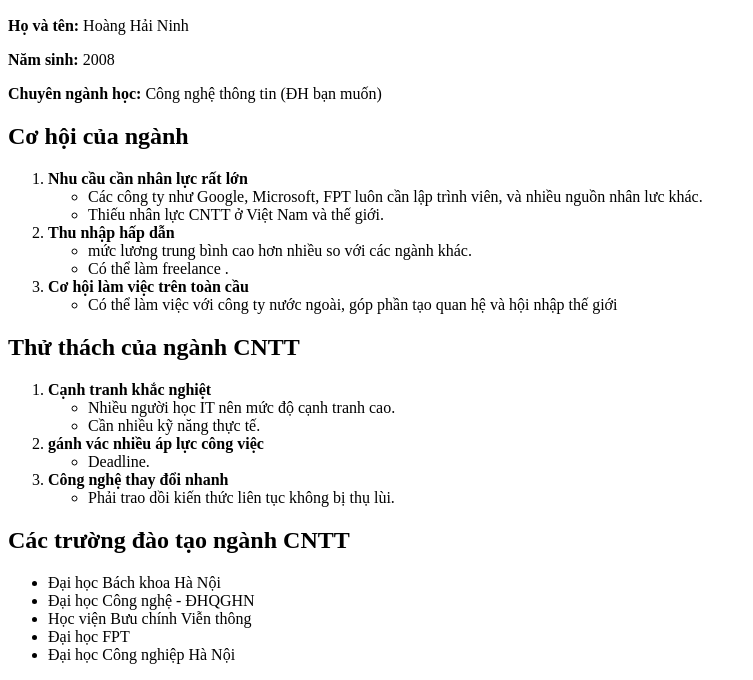
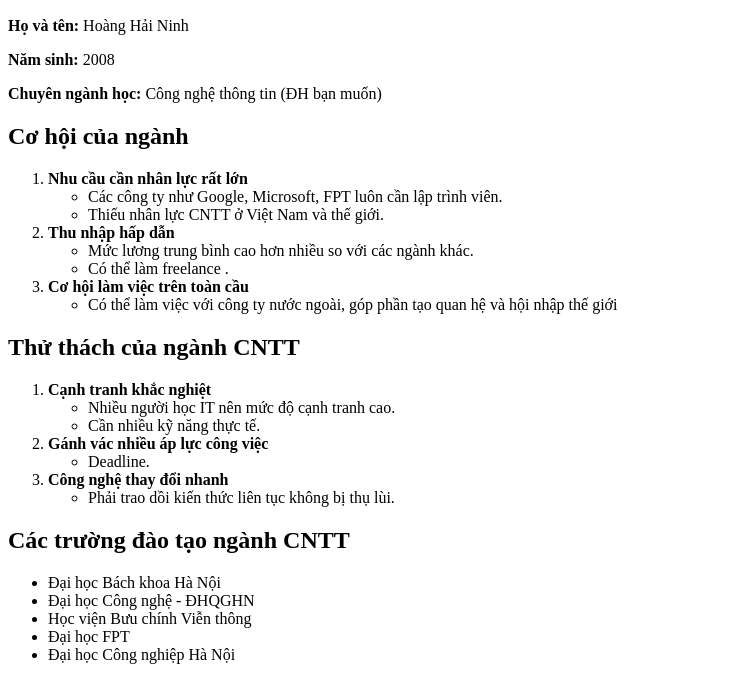
Before and after one commit to ninhhoang-hub/nganhcongnghethongtinn, a plain HTML site: page index.html in a window 1280 px wide. Shown: the part 170-850 px from the top of the page, without its empty margins (0-753 px from the left). Drawn offline with Linux system fonts and the light colour scheme.

Commit message:
Correct capitalization and phrasing in index.html

```diff
--- a/index.html
+++ b/index.html
@@ -21,7 +21,7 @@
       <li>
         <strong>Nhu cầu cần nhân lực rất lớn</strong>
         <ul>
-          <li>Các công ty như Google, Microsoft, FPT luôn cần lập trình viên, và nhiều nguồn nhân lưc khác.</li>
+          <li>Các công ty như Google, Microsoft, FPT luôn cần lập trình viên.</li>
           <li>Thiếu nhân lực CNTT ở Việt Nam và thế giới.</li>
         </ul>
       </li>
@@ -29,7 +29,7 @@
       <li>
         <strong>Thu nhập hấp dẫn</strong>
         <ul>
-          <li>mức lương trung bình cao hơn nhiều so với các ngành khác.</li>
+          <li>Mức lương trung bình cao hơn nhiều so với các ngành khác.</li>
           <li>Có thể làm freelance .</li>
         </ul>
       </li>
@@ -57,7 +57,7 @@
       </li>
 
       <li>
-        <strong>gánh vác nhiều áp lực công việc</strong>
+        <strong>Gánh vác nhiều áp lực công việc</strong>
         <ul>
           <li>Deadline.</li>
         </ul>
```
